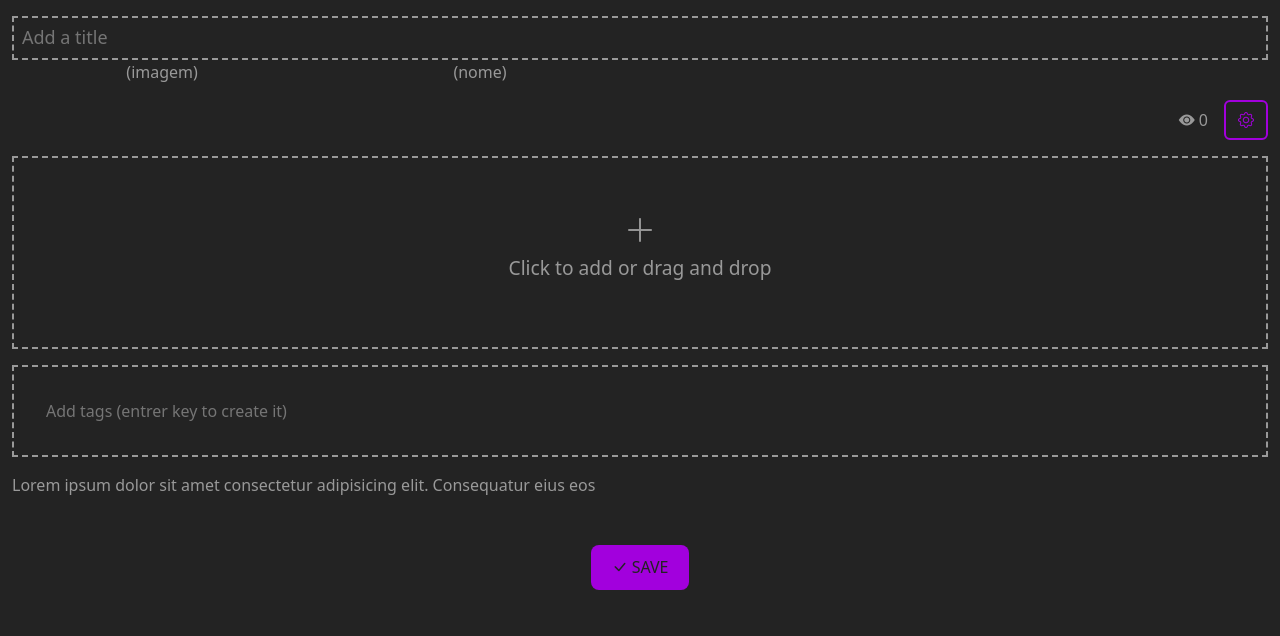
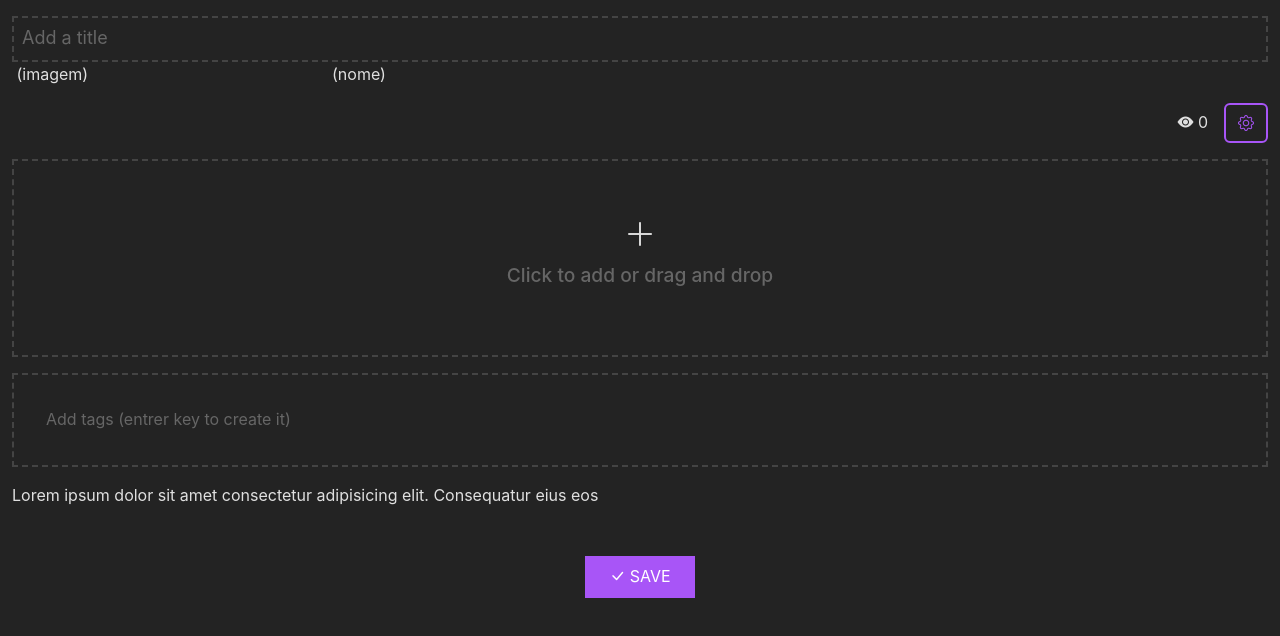
Before and after one commit to Luiz-Henrique28/video-frontend, a Vue app: page /post/create in a window 1280 px wide. Shown: the top 636 px of the page. Built offline with nearby package versions, Linux system fonts and the light colour scheme.

Commit message:
Refactor styles and components: remove unused CSS, implement global styles, and enhance PostCard and PostDetailPage layouts

```diff
--- a/index.html
+++ b/index.html
@@ -12,8 +12,6 @@
     <script src="https://cdn.jsdelivr.net/npm/bootstrap@5.3.8/dist/js/bootstrap.bundle.min.js" integrity="sha384-FKyoEForCGlyvwx9Hj09JcYn3nv7wiPVlz7YYwJrWVcXK/BmnVDxM+D2scQbITxI" crossorigin="anonymous" defer></script>
     <link rel="stylesheet" href="https://cdn.jsdelivr.net/npm/bootstrap-icons@1.13.1/font/bootstrap-icons.min.css">
 
-    <link rel="stylesheet" href="src/style.css">
-
   </head>
   <body>
     <div id="app"></div>
--- /dev/null
+++ b/src/assets/styles/style.css
@@ -0,0 +1,178 @@
+/* ========================================
+   VARIÁVEIS CSS - TEMA ROXO
+   ======================================== */
+:root {
+  /* Cores principais - ROXO */
+  --primary-color: #a855f7;           /* Roxo principal (purple-500) */
+  --primary-hover: #9333ea;           /* Roxo hover (purple-600) */
+  --primary-dark: #7e22ce;            /* Roxo escuro (purple-700) */
+  --primary-light: #c084fc;           /* Roxo claro (purple-400) */
+
+  /* Cores de fundo */
+  --bg-dark: #0a0a0a;                 /* Preto mais escuro */
+  --bg-secondary: #232323;            /* Fundo escuro */
+  --bg-card: #222;                    /* Cards */
+  --bg-input: #181818;                /* Inputs */
+
+  /* Cores de texto */
+  --text-primary: #e0e0e0;            /* Texto principal */
+  --text-secondary: #a0a0a0;          /* Texto secundário */
+  --text-muted: #666;                 /* Texto esmaecido */
+  --text-white: #fff;                 /* Branco puro */
+
+  /* Cores específicas para posts */
+  --post-caption-color: #C6C6C6;      /* Caption do post */
+  --post-username-color: #A09F9D;     /* Nome do usuário (autor do post) */
+
+  /* Cores de borda */
+  --border-color: #444;               /* Bordas */
+  --border-secondary: #333;           /* Bordas secundárias */
+
+  /* Estados */
+  --success: #22c55e;                 /* Verde */
+  --error: #ef4444;                   /* Vermelho */
+  --warning: #f59e0b;                 /* Laranja */
+  --info: #3b82f6;                    /* Azul */
+
+  /* Opacidades */
+  --opacity-disabled: 0.5;
+  --opacity-hover: 0.8;
+  --opacity-loading: 0.7;
+
+  /* Transições */
+  --transition-fast: 0.15s ease;
+  --transition-normal: 0.2s ease;
+  --transition-slow: 0.3s ease;
+
+  /* Border radius */
+  --radius-sm: 4px;
+  --radius-md: 8px;
+  --radius-lg: 12px;
+  --radius-full: 9999px;
+}
+
+
+/* ========================================
+   RESET & ESTILOS GLOBAIS
+   ======================================== */
+* {
+  margin: 0;
+  padding: 0;
+  box-sizing: border-box;
+}
+
+body {
+  font-family: 'Inter', -apple-system, BlinkMacSystemFont, 'Segoe UI', 'Roboto', 'Oxygen',
+    'Ubuntu', 'Cantarell', 'Fira Sans', 'Droid Sans', 'Helvetica Neue', sans-serif;
+  background-color: var(--bg-secondary);
+  color: var(--text-primary);
+  line-height: 1.6;
+  -webkit-font-smoothing: antialiased;
+  -moz-osx-font-smoothing: grayscale;
+}
+
+/* Scrollbar customizada */
+::-webkit-scrollbar {
+  width: 8px;
+  height: 8px;
+}
+
+::-webkit-scrollbar-track {
+  background: var(--bg-secondary);
+}
+
+::-webkit-scrollbar-thumb {
+  background: var(--primary-color);
+  border-radius: var(--radius-sm);
+}
+
+::-webkit-scrollbar-thumb:hover {
+  background: var(--primary-hover);
+}
+
+/* Links globais */
+a {
+  color: var(--primary-color);
+  text-decoration: none;
+  transition: var(--transition-normal);
+}
+
+a:hover {
+  color: var(--primary-hover);
+}
+
+/* Inputs e textareas */
+input,
+textarea,
+select {
+  font-family: inherit;
+}
+
+
+/* ========================================
+   CLASSES UTILITÁRIAS CUSTOMIZADAS
+   ======================================== */
+
+/* Texto */
+.text-primary-custom {
+  color: var(--primary-color) !important;
+}
+
+.text-muted-custom {
+  color: var(--text-muted) !important;
+}
+
+.post-caption {
+  color: var(--post-caption-color) !important;
+}
+
+.post-username {
+  color: var(--post-username-color) !important;
+}
+
+/* Botões */
+.btn-primary-custom {
+  background-color: var(--primary-color) !important;
+  border: none !important;
+  color: var(--text-white) !important;
+  transition: var(--transition-normal);
+}
+
+.btn-primary-custom:hover {
+  background-color: var(--primary-hover) !important;
+}
+
+.btn-primary-custom:disabled {
+  opacity: var(--opacity-disabled);
+  cursor: not-allowed;
+}
+
+/* Bordas */
+.border-primary-custom {
+  border-color: var(--primary-color) !important;
+}
+
+/* Backgrounds */
+.bg-dark-custom {
+  background-color: var(--bg-dark) !important;
+}
+
+.bg-secondary-custom {
+  background-color: var(--bg-secondary) !important;
+}
+
+.bg-card-custom {
+  background-color: var(--bg-card) !important;
+}
+
+/* Spinner customizado (roxo) */
+.spinner-primary {
+  border-color: rgba(168, 85, 247, 0.2) !important;
+  border-top-color: var(--primary-color) !important;
+}
+
+/* Focus customizado para inputs */
+.form-control:focus {
+  border-color: var(--primary-color) !important;
+  box-shadow: 0 0 0 0.2rem rgba(168, 85, 247, 0.15) !important;
+}
--- a/src/main.ts
+++ b/src/main.ts
@@ -4,5 +4,6 @@ import App from './App.vue'
 import { pinia } from './core/store/index'
 import router from './core/router'
 
+import './assets/styles/style.css'
 
 createApp(App).use(pinia).use(router).mount('#app')
--- a/src/modules/post/views/PostCreationPage.vue
+++ b/src/modules/post/views/PostCreationPage.vue
@@ -66,7 +66,9 @@
 
                         <video v-if="file.type.startsWith('video/')" controls="true" :src="postStore.getPreviewUrl(file)" class="w-100"></video>
 
-                        <button @click="postStore.removeFile(file)" class="position-absolute end-0 my-2 mx-2">x</button>
+                        <button @click="postStore.removeFile(file)" class="btn-remove-media position-absolute top-0 end-0 m-2">
+                            <i class="bi bi-x-lg"></i>
+                        </button>
                     </li>
                 </ul>
 
@@ -111,7 +113,9 @@
                 </div>
             </div>
 
-            <button id="saveBtn" @click="postStore.sendFiles()"><i class="bi bi-check-lg"></i> SAVE </button>
+            <div class="text-center mt-4">
+                <button id="saveBtn" @click="postStore.sendFiles()"><i class="bi bi-check-lg"></i> SAVE </button>
+            </div>
 
         </div>
 
@@ -147,12 +151,21 @@ function selectFile(e: Event) {
 }
 
 .basic-input {
-    border: 2px dashed #999999;
+    border: 2px dashed var(--border-color);
     padding: 6px;
+    background-color: transparent;
+    color: var(--text-primary);
 }
 
 .basic-input::placeholder {
     font-size: large;
+    color: var(--text-muted);
+}
+
+.basic-input:focus {
+    outline: none;
+    border-color: var(--primary-color);
+    background-color: var(--bg-card);
 }
 
 /* Esconde o input de arquivo padrão */
@@ -163,20 +176,15 @@ function selectFile(e: Event) {
 /* Estiliza a área clicável */
 .file-upload-area {
     width: 100%;
-    /* max-width: 400px; */
     padding: 3rem;
-    border: 2px dashed #999999;
-    /* border-radius: 8px; */
+    border: 2px dashed var(--border-color);
     text-align: center;
     cursor: pointer;
-    transition: all 0.3s ease;
+    transition: var(--transition-normal);
 }
 
 .file-upload-area:hover {
-    border-color: #007bff;
-    /* Mude a cor da borda ao passar o mouse */
-    /* background-color: #f8f9fa; */
-    /* Adicione um fundo leve */
+    border-color: var(--primary-color);
 }
 
 .file-upload-area i {
@@ -184,42 +192,87 @@ function selectFile(e: Event) {
 }
 
 .file-upload-area p {
-    color: #999999;
+    color: var(--text-muted);
     font-weight: 500;
     font-size: larger;
 }
 
 /* Estilo padrão: botão sem fundo, com borda e texto coloridos */
 .btn-outline-custom {
-    color: rgb(162, 0, 221);
-    /* Cor do texto */
-    background-color: rgba(0);
-    /* Fundo transparente */
-    border: 2px solid rgb(162, 0, 221);
-    /* Borda com a mesma cor */
+    color: var(--primary-color);
+    background-color: transparent;
+    border: 2px solid var(--primary-color);
+    transition: var(--transition-normal);
 }
 
-/* Estilo para quando o mouse passar por cima */
 .btn-outline-custom:hover {
-    color: #fff;
-    /* Cor do texto muda para branco */
-    background-color: rgb(162, 0, 221);
-    /* Fundo ganha cor */
-    border-color: rgb(162, 0, 221);
-    /* Borda mantém a cor */
+    color: var(--text-white);
+    background-color: var(--primary-color);
+    border-color: var(--primary-color);
 }
 
 #saveBtn {
-    color: #232323;
-    background-color: rgb(162, 0, 221);
+    color: var(--text-white);
+    background-color: var(--primary-color);
+    border: none;
+    padding: 0.5rem 1.5rem;
+    cursor: pointer;
+    transition: var(--transition-normal);
+}
+
+#saveBtn:hover {
+    background-color: var(--primary-hover);
 }
 
 .dropdown-menu {
-    background-color: #232323;
-    border: 2px solid #999999;
+    background-color: var(--bg-secondary);
+    border: 2px solid var(--border-color);
 }
 
 .dropdown-menu li {
-    color: #999999;
+    color: var(--text-muted);
+}
+
+/* Input de tags */
+#input-tag {
+    background-color: transparent;
+    color: var(--text-primary);
+}
+
+#input-tag::placeholder {
+    color: var(--text-muted);
+}
+
+#input-tag:focus {
+    background-color: var(--bg-card);
+    outline: none;
+}
+
+/* Botão de remover mídia */
+.btn-remove-media {
+    background-color: rgba(255, 255, 255, 0.9);
+    border: none;
+    border-radius: var(--radius-sm);
+    width: 32px;
+    height: 32px;
+    display: flex;
+    align-items: center;
+    justify-content: center;
+    cursor: pointer;
+    transition: var(--transition-normal);
+    padding: 0;
+    color: #333;
+    font-size: 1rem;
+    box-shadow: 0 2px 4px rgba(0, 0, 0, 0.2);
+}
+
+.btn-remove-media:hover {
+    background-color: var(--error);
+    color: var(--text-white);
+    transform: scale(1.1);
+}
+
+.btn-remove-media:active {
+    transform: scale(0.95);
 }
 </style>
--- a/src/style.css
+++ /dev/null
@@ -1,49 +0,0 @@
-html, body {
-  font-family: system-ui, Avenir, Helvetica, Arial, sans-serif;
-  line-height: 1.5;
-  font-weight: 400;
-
-  color-scheme: light dark;
-  color: #999999;
-  background-color: #232323;
-
-  font-synthesis: none;
-  text-rendering: optimizeLegibility;
-  -webkit-font-smoothing: antialiased;
-  -moz-osx-font-smoothing: grayscale;
-
-  margin: 0;
-  min-width: 320px;
-  min-height: 100vh;
-
-
-  overflow-x: hidden;
-}
-
-input{
-  background-color: #232323;
-}
-
-h1 {
-  font-size: 3.2em;
-  line-height: 1.1;
-}
-
-button {
-  border-radius: 8px;
-  border: 1px solid transparent;
-  padding: 0.6em 1.2em;
-  font-size: 1em;
-  font-weight: 500;
-  font-family: inherit;
-  background-color: #1a1a1a;
-  cursor: pointer;
-  transition: border-color 0.25s;
-}
-
-#app {
-  /* max-width: 1280px; */
-  /* margin: 0 auto; */
-  /* padding: 2rem; */
-  text-align: center;
-}
```
Also changed, not shown: src/modules/home/components/PostCard.vue (+28 -6 lines), src/modules/post/views/PostDetailPage.vue (+65 -56 lines).
